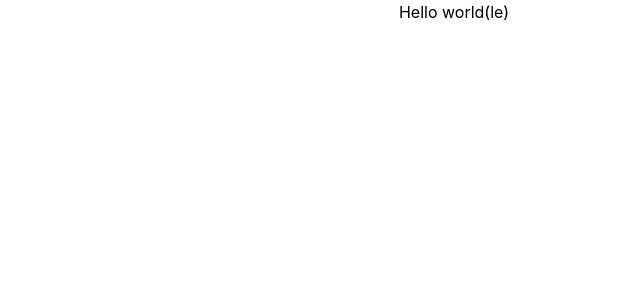
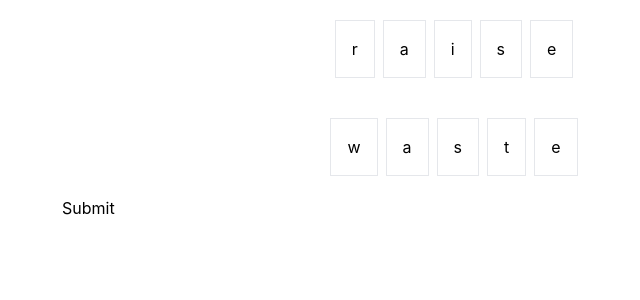
Before and after one commit to samb007/wordle, a React (Create React App) app: page / in a window 1280 px wide. Shown: the top 300 px of the page, without its empty margins (186-826 px from the left). Built offline with nearby package versions, Linux system fonts and the light colour scheme.

Commit message:
feat: submit new word attempts

```diff
--- a/src/App.tsx
+++ b/src/App.tsx
@@ -1,8 +1,46 @@
 import React from 'react';
 import './App.css';
+import { useForm, SubmitHandler } from 'react-hook-form';
+
+type Input = {
+	attempt: string;
+};
 
 function App() {
-	return <div className="App">Hello world(le)</div>;
+	const { register, handleSubmit } = useForm<Input>();
+	const [solutionAttempts, setSolutionAttempts] = React.useState<string[]>([
+		'raise',
+		'waste',
+	]);
+
+	const onSubmit: SubmitHandler<Input> = ({ attempt }) => {
+		setSolutionAttempts([...solutionAttempts, attempt]);
+		console.log(attempt);
+	};
+
+	return (
+		<div>
+			<div className="flex justify-center flex-col items-center">
+				{solutionAttempts.map((solutionAttempt) => {
+					return (
+						<div className="m-4 flex flex-row">
+							{solutionAttempt.split('').map((letter) => {
+								return <div className="p-4 m-1 border">{letter}</div>;
+							})}
+						</div>
+					);
+				})}
+			</div>
+			<form onSubmit={handleSubmit(onSubmit)}>
+				<input
+					type="text"
+					{...register('attempt', { required: true })}
+					pattern="[A-Za-z]{5}"
+				/>
+				<input type="submit" />
+			</form>
+		</div>
+	);
 }
 
 export default App;
```
